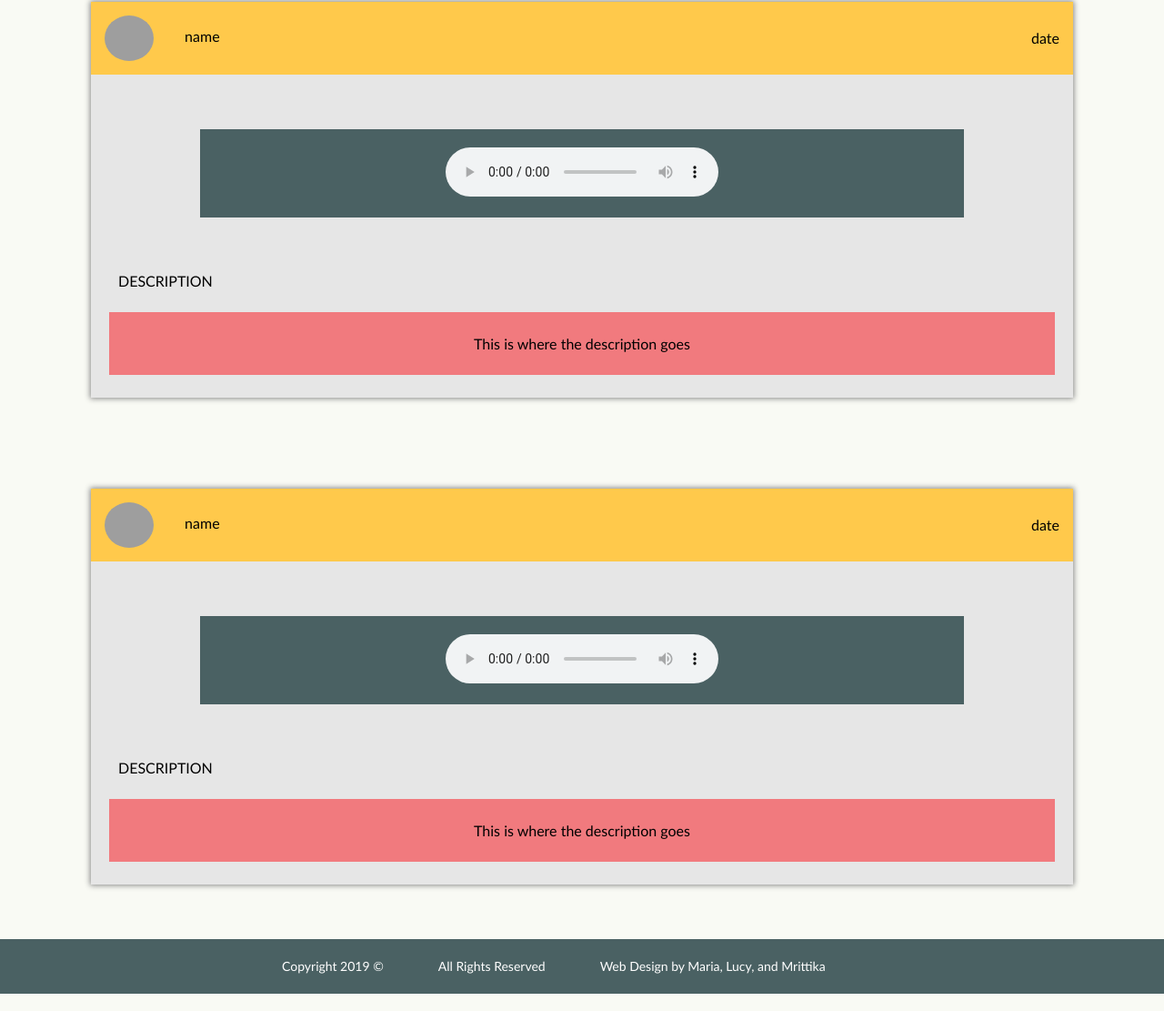
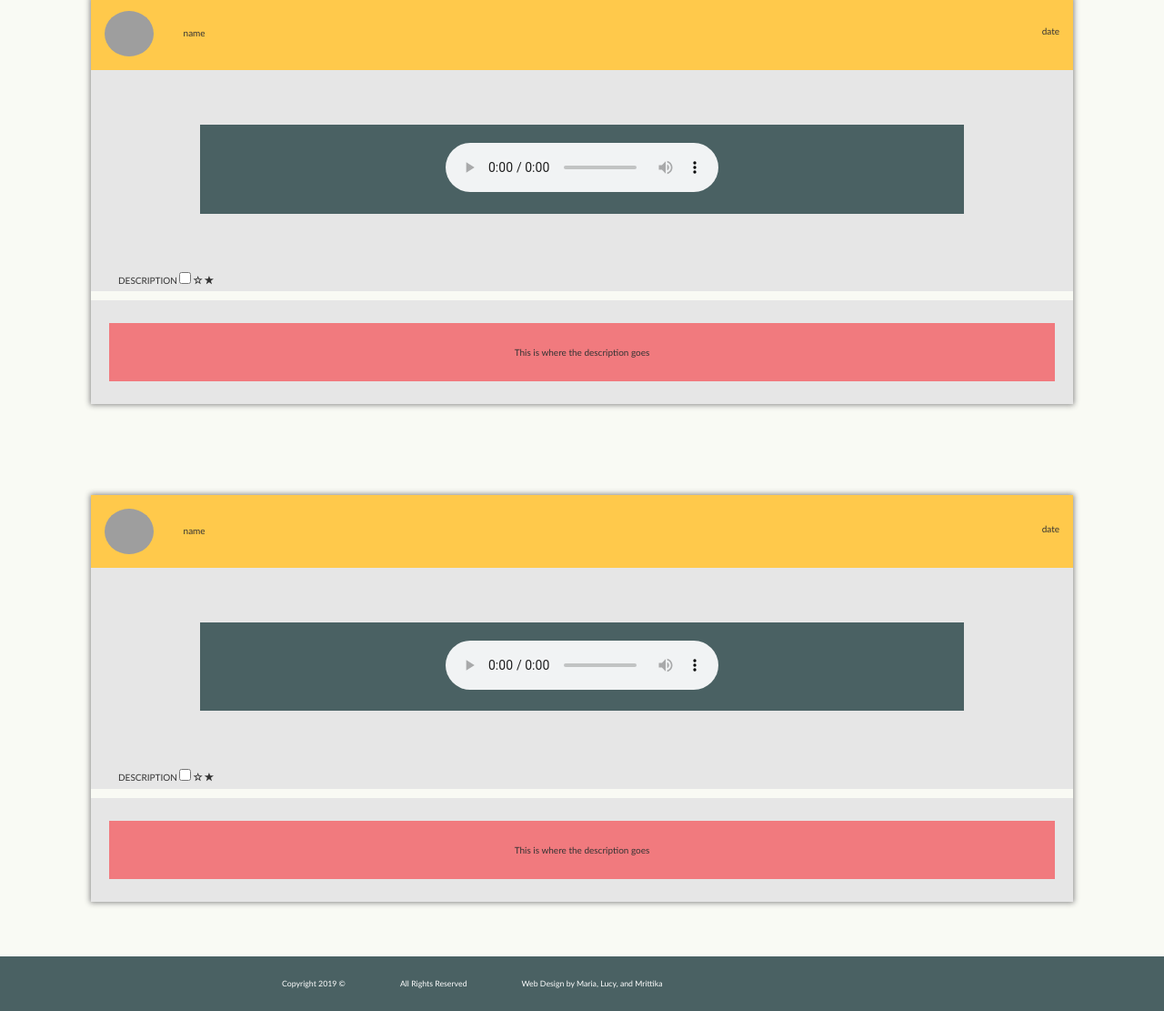
Before and after one commit to mariababko/GWC-Final-Project, a plain HTML site: page music-filter.html in a window 1280 px wide. Shown: the part 277-1388 px from the top of the page at 91% size. Drawn offline with nearby package versions, Linux system fonts and the light colour scheme; grey boxes are pictures that could not be loaded.

Commit message:
Update music-filter.html

```diff
--- a/music-filter.html
+++ b/music-filter.html
@@ -4,7 +4,10 @@
 <meta charset="UTF-8">
 <title>M+A Art Page</title>
 
-<link rel="import" href="file:///C:/Users/Vanilla/Documents/GitHub/GWC-Final-Project/favorite-star/favorite-star.html">
+<link rel="stylesheet" href="https://maxcdn.bootstrapcdn.com/bootstrap/3.3.7/css/bootstrap.min.css">
+    <script src="https://ajax.googleapis.com/ajax/libs/jquery/3.2.1/jquery.min.js"></script>
+    <script src="https://maxcdn.bootstrapcdn.com/bootstrap/3.3.7/js/bootstrap.min.js"></script>
+
 <link href="css/styles.css" type="text/css" rel="stylesheet">
 
 </head>
@@ -66,7 +69,15 @@
 </audio>
 </figure>
 
-<p class="desctitle">DESCRIPTION</p>
+<p class="desctitle">DESCRIPTION
+  <!--Where code is from: https://codepen.io/Guades/pen/bewZgO-->
+  <label for="id-of-input" class="custom-checkbox">
+  <input type="checkbox" id="id-of-input"/>
+  <i class="glyphicon glyphicon-star-empty"></i>
+  <i class="glyphicon glyphicon-star"></i>
+
+  </label>
+  </p>
 <p class="desc border">This is where the description goes</p>
 
 </div> <!--wrapper end-->
@@ -93,7 +104,15 @@
 </audio>
 </figure>
 
-<p class="desctitle">DESCRIPTION</p>
+<p class="desctitle">DESCRIPTION
+  <!--Where code is from: https://codepen.io/Guades/pen/bewZgO-->
+  <label for="id-of-input" class="custom-checkbox">
+  <input type="checkbox" id="id-of-input"/>
+  <i class="glyphicon glyphicon-star-empty"></i>
+  <i class="glyphicon glyphicon-star"></i>
+
+  </label>
+  </p>
 <p class="desc border">This is where the description goes</p>
 
 </div> <!--wrapper end-->
```
